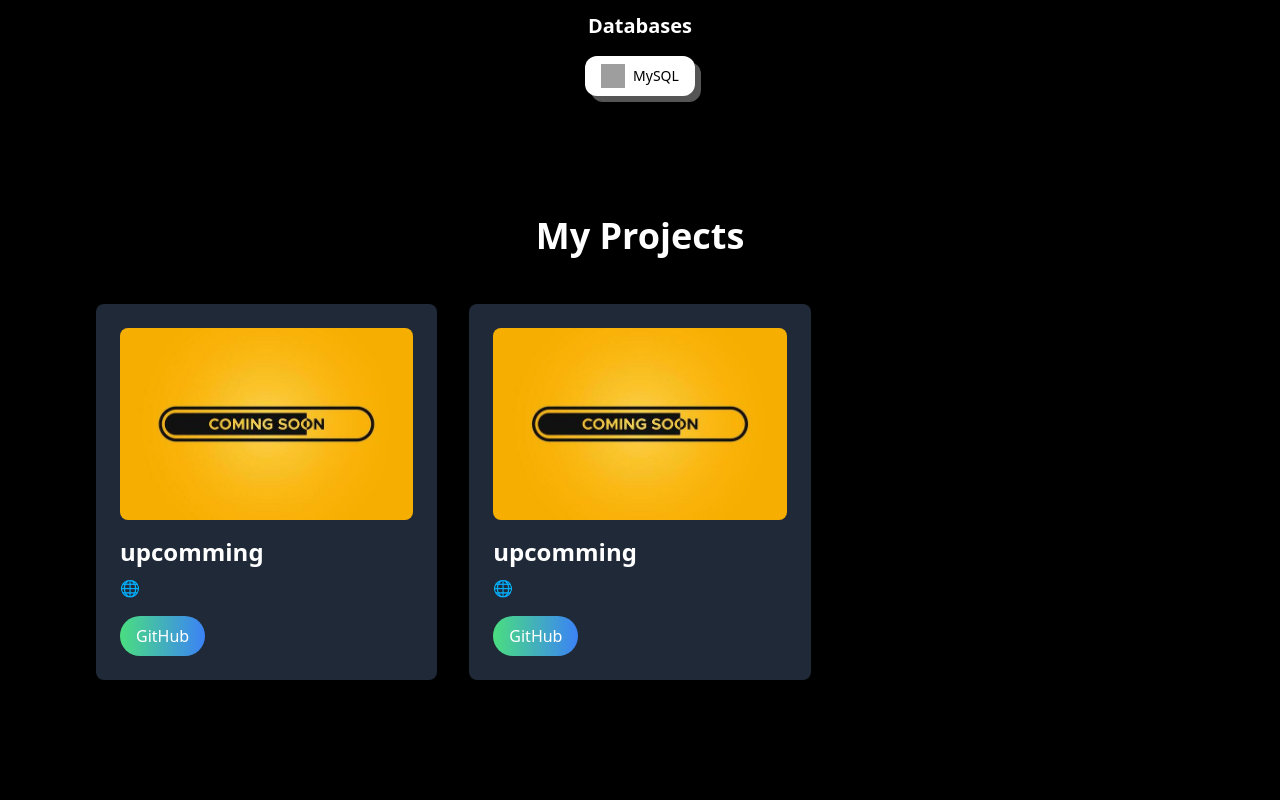
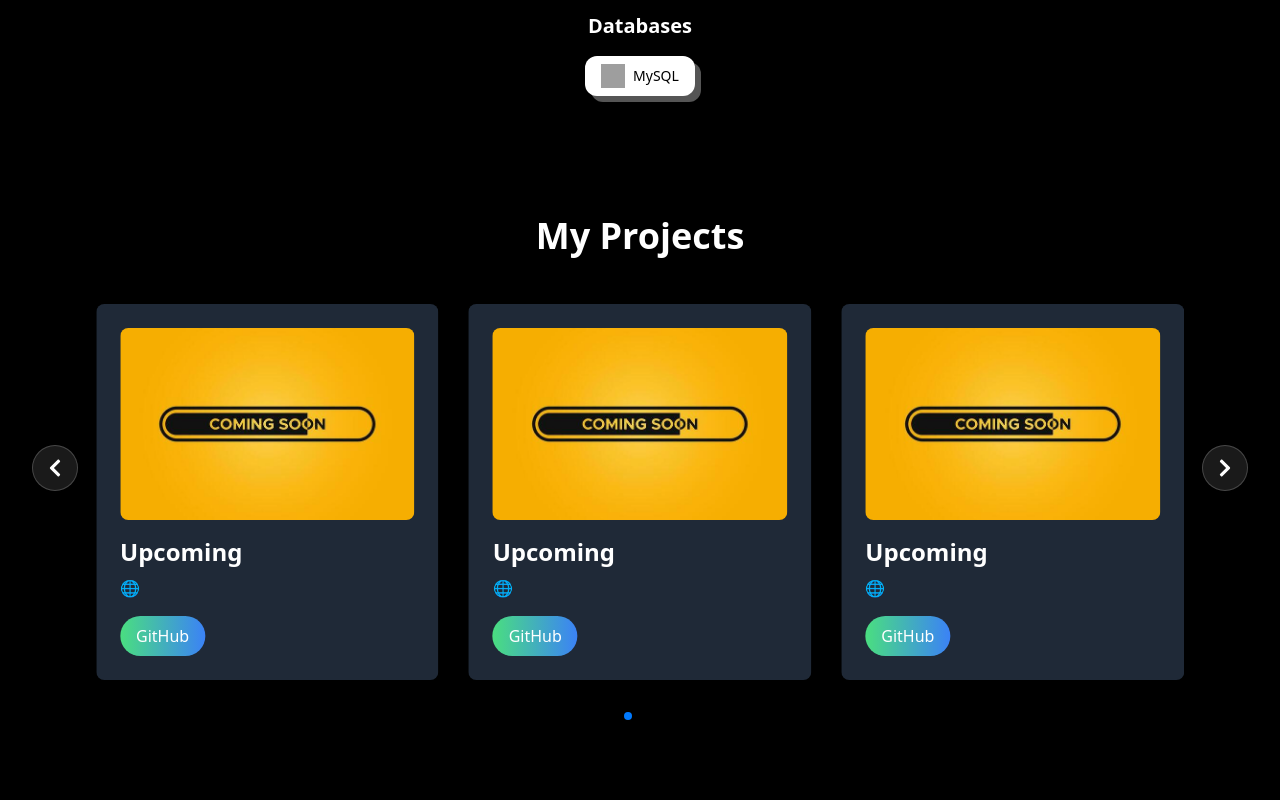
Before and after one commit to Amanshaw445/Portfolio-React, a React (Vite) app: page / in a window 1280 px wide. Shown: the part 1700-2500 px from the top of the page. Built offline with nearby package versions, Linux system fonts and the light colour scheme; grey boxes are pictures that could not be loaded.

Commit message:
<div className="text-2xl font-bold hidden md:inline bg-gradient-to-r from-green-400 to-blue-500 bg-clip-text text-transparent">   Aman Shaw </div>

```diff
--- a/package.json
+++ b/package.json
@@ -10,12 +10,14 @@
     "preview": "vite preview"
   },
   "dependencies": {
+    "@emailjs/browser": "^4.4.1",
     "chart.js": "^4.4.3",
     "framer-motion": "^12.23.12",
     "react": "^18.3.1",
     "react-chartjs-2": "^5.2.0",
     "react-dom": "^18.3.1",
-    "react-icons": "^5.5.0"
+    "react-icons": "^5.5.0",
+    "swiper": "^11.2.10"
   },
   "devDependencies": {
     "@types/react": "^18.3.3",
--- a/src/App.jsx
+++ b/src/App.jsx
@@ -1,4 +1,5 @@
 import './App.css'
+import './index.css';
 import About from './components/About'
 import Contact from './components/Contact'
 import Footer from './components/Footer'
@@ -9,8 +10,7 @@ import Skills from './components/Skills'
 import SectionToggle from './components/SectionToggle'
 
 function App() {
-
- const scrollToNextSection = () => {
+  const scrollToNextSection = () => {
     window.scrollBy({ top: window.innerHeight, behavior: 'smooth' });
   };
 
@@ -18,9 +18,8 @@ function App() {
     window.scrollBy({ top: -window.innerHeight, behavior: 'smooth' });
   };
 
-
   return (
-    <div>
+    <div className="scroll-smooth">
       <Navbar />
       <Hero />
       <About />
@@ -33,4 +32,4 @@ function App() {
   )
 }
 
-export default App
+export default App;
--- a/src/components/Footer.jsx
+++ b/src/components/Footer.jsx
@@ -7,7 +7,7 @@ const Footer = () => {
       <div className="container mx-auto px-8 md:px-16 lg:px-24">
         <div className="flex flex-col md:flex-row md:space-x-12 items-center mb-4">
           <div className="flex-1 mb-4 md:mb-0 text-center md:text-left">
-            <h3 className="text-2xl font-bold mb-2">Aman Shaw</h3>
+            <h3 className="text-2xl mb-2">Aman Shaw</h3>
             {/* <p className="text-gray-400">
               Passionate Computer Science student and Full-Stack Developer with experience in building modern web apps using Java, React, Node.js, MySQL, and more.
             </p> */}
--- a/src/components/Hero.jsx
+++ b/src/components/Hero.jsx
@@ -1,14 +1,12 @@
 import React, { useState } from 'react';
 import HeroImage from '../assets/hero-image.png';
 import ResumeModal from './ResumeModal';
-
-
 
 const Hero = () => {
   const [showResume, setShowResume] = useState(false);
 
   return (
-    <section id="home" className="bg-black text-white text-center py-20 relative">
+    <section id="home" className="bg-black text-white text-center py-20 relative scroll-smooth">
       <div className="container mx-auto px-4">
         <img
           src={HeroImage}
@@ -36,7 +34,7 @@ const Hero = () => {
         <div className="mt-8">
           <button
             onClick={() => setShowResume(true)}
-            className="animate-bounce bg-gradient-to-r from-pink-500 to-yellow-500 text-white font-bold px-5 py-2 rounded-full transition-transform hover:scale-105 hover:brightness-110"
+            className="animate-pulse bg-gradient-to-r from-pink-500 to-yellow-500 text-white font-bold px-5 py-2 rounded-full transition-transform hover:scale-105 hover:brightness-110"
           >
             Resume
           </button>
--- a/src/components/Projects.jsx
+++ b/src/components/Projects.jsx
@@ -1,17 +1,40 @@
-import React from "react";
+import React, { useRef } from "react";
+import { Swiper, SwiperSlide } from "swiper/react";
+import { Autoplay, Navigation, Pagination } from "swiper/modules";
+import "swiper/css";
+import "swiper/css/autoplay";
+import "swiper/css/navigation";
+import "swiper/css/pagination";
+
+import { FaChevronLeft, FaChevronRight } from "react-icons/fa";
+
 import commingsoon from "../assets/commingsoon.jpg";
 
 const projects = [
   {
     id: 1,
-    name: "upcomming",
+    name: "Upcoming",
     technologies: "🌐",
     image: commingsoon,
     github: " ",
   },
   {
     id: 2,
-    name: "upcomming",
+    name: "Upcoming",
+    technologies: "🌐",
+    image: commingsoon,
+    github: " ",
+  },
+  {
+    id: 3,
+    name: "Upcoming",
+    technologies: "🌐",
+    image: commingsoon,
+    github: " ",
+  },
+  {
+    id: 4,
+    name: "Upcoming",
     technologies: "🌐",
     image: commingsoon,
     github: " ",
@@ -19,24 +42,94 @@ const projects = [
 ];
 
 const Projects = () => {
+  const prevRef = useRef(null);
+  const nextRef = useRef(null);
+
   return (
-    <div className="bg-black text-white py-20" id="project">
+    <div className="bg-black text-white py-20 relative" id="project">
       <div className="container mx-auto px-8 md:px-16 lg:px-24">
         <h2 className="text-4xl font-bold text-center mb-12">My Projects</h2>
-        <div className="grid grid-cols-1 md:grid-cols-2 lg:grid-cols-3 gap-8">
+
+        {/* Navigation Buttons */}
+        <div className="absolute top-1/2 -translate-y-1/2 z-10 left-8">
+          <button
+            ref={prevRef}
+            className="backdrop-blur-sm bg-white/10 border border-white/20 p-3 rounded-full
+              hover:scale-110 transition transform shadow-md"
+          >
+            <FaChevronLeft className="text-white text-xl" />
+          </button>
+        </div>
+        <div className="absolute top-1/2 -translate-y-1/2 z-10 right-8">
+          <button
+            ref={nextRef}
+            className="backdrop-blur-sm bg-white/10 border border-white/20 p-3 rounded-full
+              hover:scale-110 transition transform shadow-md"
+          >
+            <FaChevronRight className="text-white text-xl" />
+          </button>
+        </div>
+
+        {/* Swiper Carousel */}
+        <Swiper
+          modules={[Autoplay, Navigation, Pagination]}
+          spaceBetween={30}
+          slidesPerView={1}
+          loop={true}
+          autoplay={{
+            delay: 2500,
+            disableOnInteraction: false,
+            pauseOnMouseEnter: true,
+          }}
+          breakpoints={{
+            768: { slidesPerView: 2 },
+            1024: { slidesPerView: 3 },
+          }}
+          navigation={{
+            prevEl: prevRef.current,
+            nextEl: nextRef.current,
+          }}
+          pagination={{
+            clickable: true,
+            el: ".custom-pagination",
+          }}
+          onSwiper={(swiper) => {
+            swiper.params.navigation.prevEl = prevRef.current;
+            swiper.params.navigation.nextEl = nextRef.current;
+            swiper.params.pagination.el = document.querySelector(".custom-pagination");
+
+            swiper.navigation.init();
+            swiper.navigation.update();
+            swiper.pagination.init();
+            swiper.pagination.render();
+            swiper.pagination.update();
+          }}
+        >
           {projects.map((project) => (
-            <div key={project.id} className="bg-gray-800 p-6 rounded-lg hover:shadow-lg
-            transform transition-transform duration-300 hover:scale-105">
-              <img src={project.image} alt={project.name} className="rounded-lg mb-4
-              w-full h-48 object-cover" />
-              <h3 className="text-2xl font-bold mb-2">{project.name}</h3>
-              <p className="text-gray-400 mb-4">{project.technologies}</p>
-              <a href={project.github} className="inline-block bg-gradient-to-r
-              from-green-400 to-blue-500 text-white px-4 py-2 rounded-full" target="_blank"
-              rel="noopener noreferrer">GitHub</a>
-            </div>
+            <SwiperSlide key={project.id}>
+              <div className="bg-gray-800 p-6 rounded-lg hover:shadow-lg transform transition-transform duration-300 hover:scale-105">
+                <img
+                  src={project.image}
+                  alt={project.name}
+                  className="rounded-lg mb-4 w-full h-48 object-cover"
+                />
+                <h3 className="text-2xl font-bold mb-2">{project.name}</h3>
+                <p className="text-gray-400 mb-4">{project.technologies}</p>
+                <a
+                  href={project.github}
+                  className="inline-block bg-gradient-to-r from-green-400 to-blue-500 text-white px-4 py-2 rounded-full"
+                  target="_blank"
+                  rel="noopener noreferrer"
+                >
+                  GitHub
+                </a>
+              </div>
+            </SwiperSlide>
           ))}
-        </div>
+        </Swiper>
+
+        {/* Custom Pagination Bullets */}
+        <div className="custom-pagination flex justify-center mt-8 gap-2" />
       </div>
     </div>
   );
--- a/src/index.css
+++ b/src/index.css
@@ -1,3 +1,19 @@
 @tailwind base;
 @tailwind components;
 @tailwind utilities;
+
+/* Custom Swiper Pagination Styles */
+.swiper-pagination-bullet {
+  width: 10px;
+  height: 10px;
+  background-color: white;      /* Inactive bullet - white */
+  opacity: 1;                   /* Fully visible */
+  margin: 0 4px;
+  transition: all 0.3s ease-in-out;
+}
+
+.swiper-pagination-bullet-active {
+  background-color: #3B82F6;    /* Active bullet - blue (Tailwind's blue-500) */
+  width: 14px;
+  height: 14px;
+}
--- a/tailwind.config.js
+++ b/tailwind.config.js
@@ -6,16 +6,10 @@ export default {
     "./src/**/*.{js,ts,jsx,tsx}",
   ],
   theme: {
-    extend: {},
-  },
-  plugins: [],
-}
-
-// tailwind.config.js
-module.exports = {
-  content: ["./src/**/*.{js,jsx,ts,tsx}"],
-  theme: {
     extend: {
+      scrollBehavior: {
+        smooth: 'smooth', // Enables scroll-smooth
+      },
       keyframes: {
         gradientShift: {
           '0%, 100%': { backgroundPosition: '0% 50%' },
@@ -29,4 +23,4 @@ module.exports = {
     },
   },
   plugins: [],
-};
+}
```
Also changed, not shown: src/components/About.jsx (+19 -5 lines), src/components/Contact.jsx (+81 -40 lines), src/components/Navbar.jsx (+11 -27 lines), 1 other file (tests, documents, lock files or other folders).
